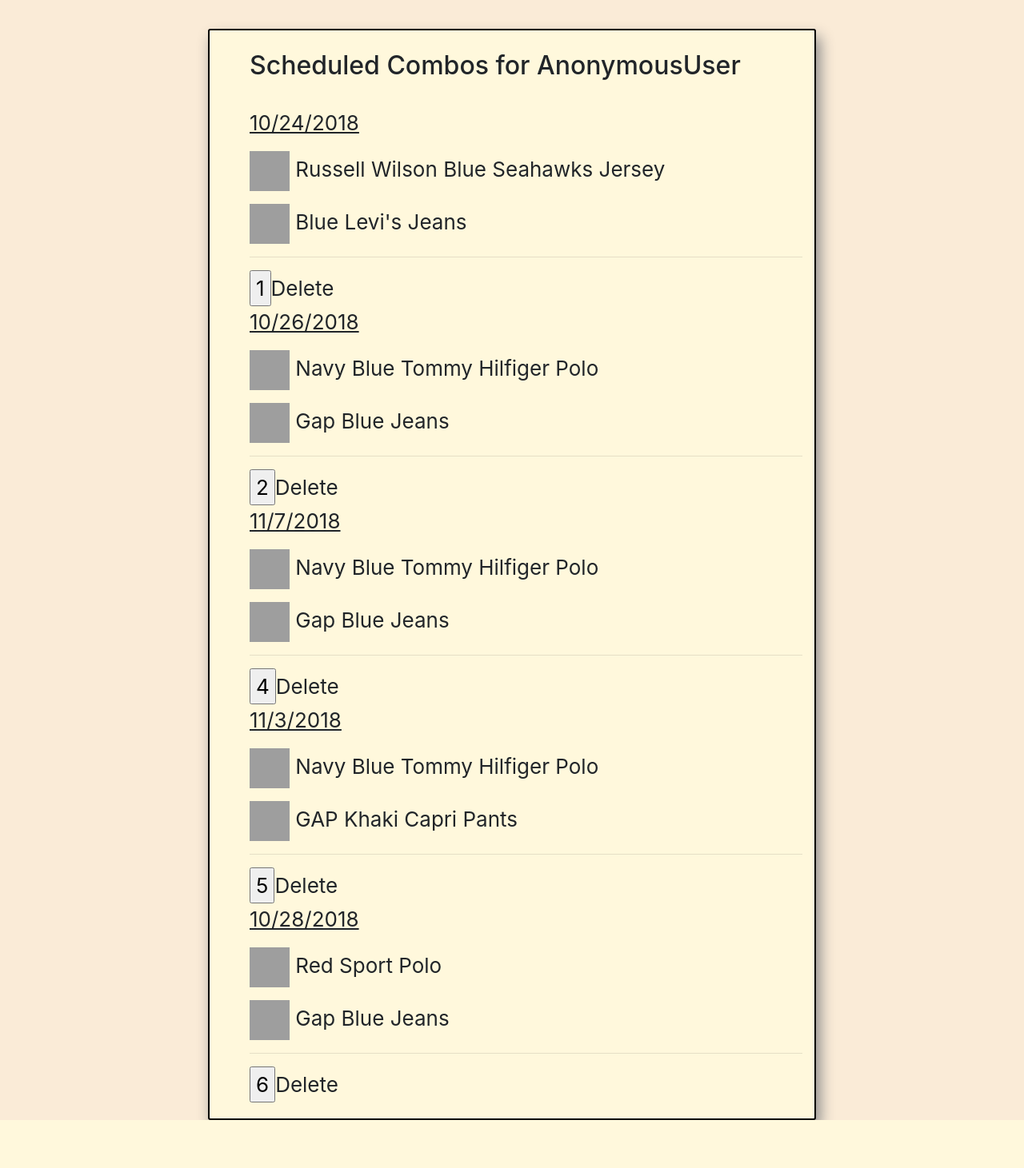
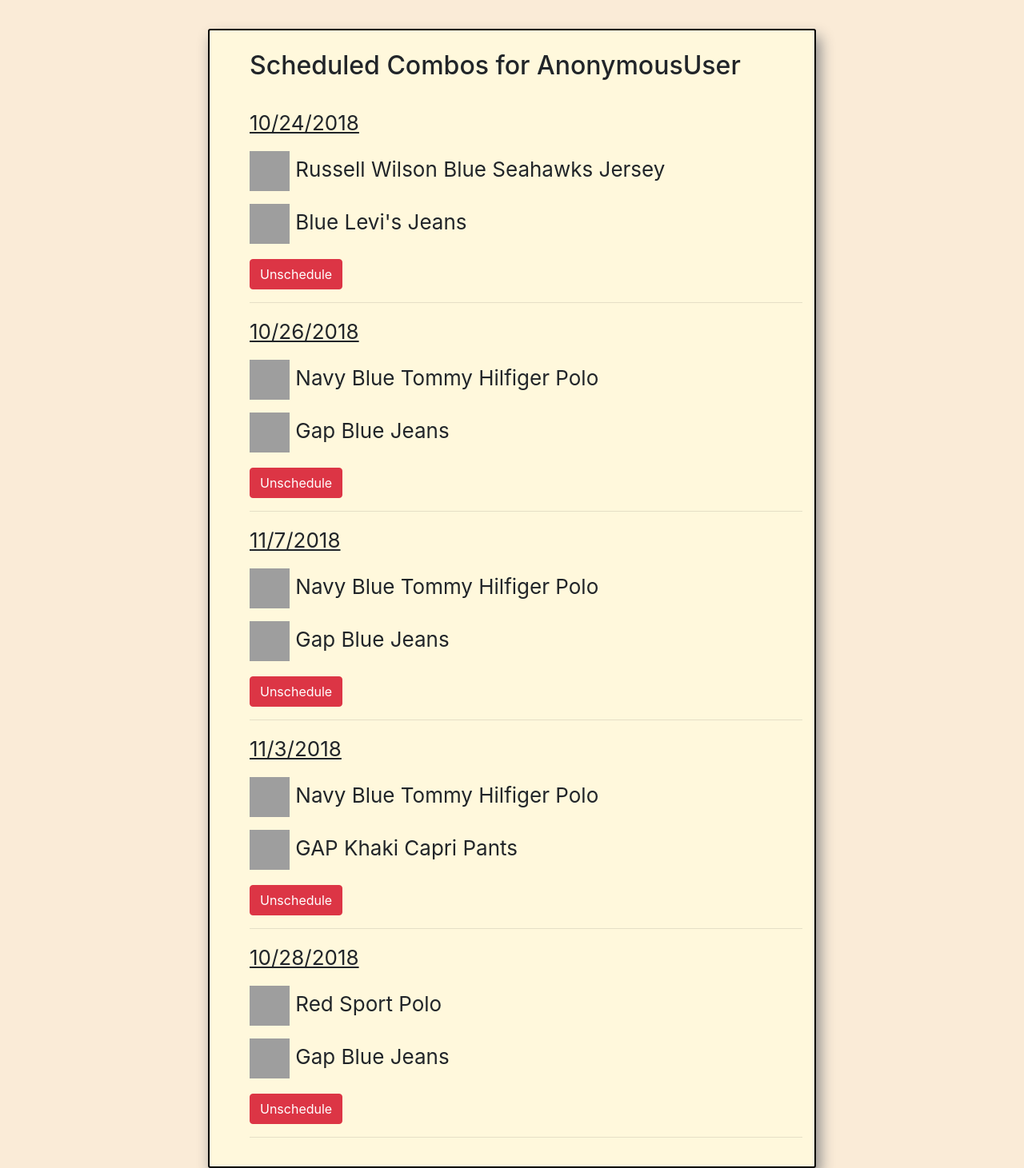
Before and after one commit to frednava67/the_rotation, a Django app: template apps/rotation_app/templates/comboschedule.html in a window 1280 px wide. Shown: the whole page at 80% size. Before the commit the page ends 1401 px from the top, so only its background shows below. Run offline with Django 3.2, Linux system fonts and the light colour scheme; the template is opened without the code that fills it: values that come from a table or form of the project are taken from there, others are empty; data comes from the database, SQL or seed files in the repository; both versions use the stored data as it was after the commit; parts of the project's set-up code (start-up, migrations or seed data) failed here and were passed over; some libraries are stand-ins or nearby versions; grey boxes are pictures that could not be loaded.

Commit message:
fixed the delete buttons on the view schedule page

```diff
--- a/apps/rotation_app/templates/comboschedule.html
+++ b/apps/rotation_app/templates/comboschedule.html
@@ -36,11 +36,13 @@
                             <p style="text-decoration: underline">{{ combo.date_scheduled.month }}/{{ combo.date_scheduled.day }}/{{ combo.date_scheduled.year }}</p>
                             <p><img src="{{ combo.combo_chosen.top_chosen.imageURL }}" height="50" width="50"> {{ combo.combo_chosen.top_chosen.name }}</p>
                             <p><img src="{{ combo.combo_chosen.bottom_chosen.imageURL }}" height="50" width="50"> {{ combo.combo_chosen.bottom_chosen.name }}</p>
+                            <form action="delete_scheduled" method="POST">
+                                {% csrf_token %}
+                                <input type="hidden" name="scheduledcomboid" value="{{ combo.id }}">
+                                <input type="submit" class="btn btn-danger" value="Unschedule">
+                            </form>
                             <hr>
-                            <form action="delete_scheduled_combo" method="POST">
-                                <input type="submit" name="comboid" value="{{ combo.id }}">Delete</input>
-                            </form>
-                        {% endfor %}
+                            {% endfor %}
                     </div>
                 </div>
             </div>
--- a/apps/rotation_app/urls.py
+++ b/apps/rotation_app/urls.py
@@ -13,6 +13,7 @@
     url(r'^process_add_top$', views.process_add_top),
     url(r'^process_schedulecombo$', views.process_schedulecombo),
     url(r'^show_schedule$', views.show_schedule),
+    url(r'^delete_scheduled$', views.delete_scheduled_combo),
     url(r'^process_add_bottom$', views.process_add_bottom),
     url(r'^tops$', views.tops),
     url(r'^bottoms$', views.bottoms),
```
Also changed, not shown: apps/rotation_app/views.py (+9 -0 lines), db.sqlite3.
